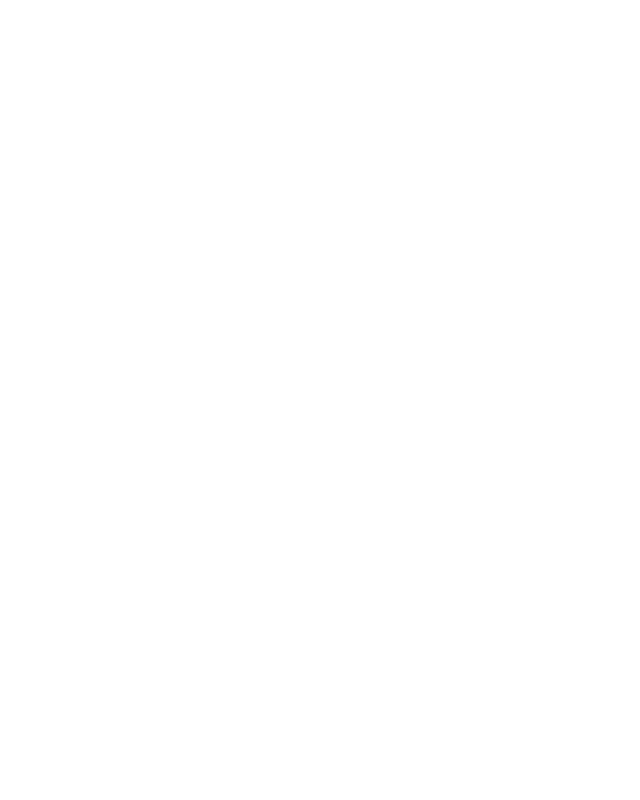
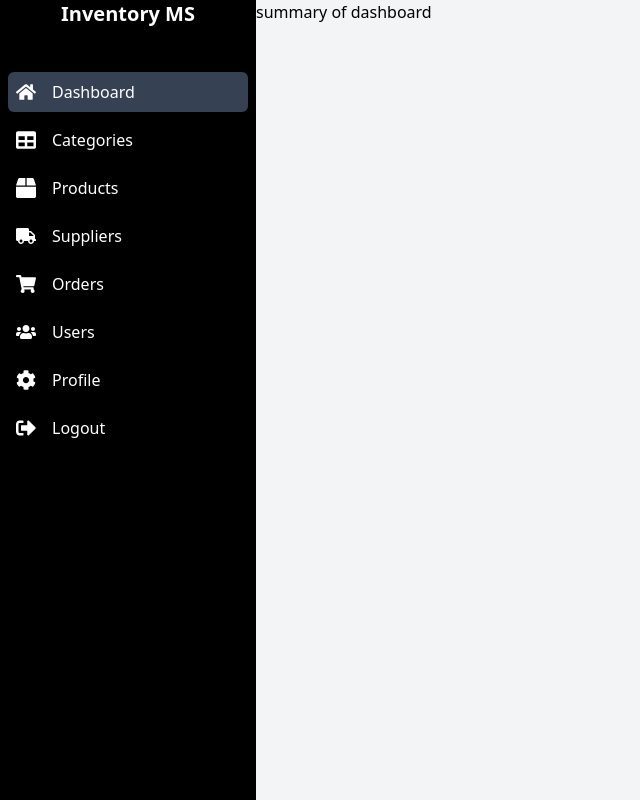
Before and after one commit to Mlowegene/Inventory-MS, a React (Vite) app in the folder frontend/: page /admin-dashboard in a window 1280 px wide. Before the commit this address had no page. Shown: the whole page, without its empty margins (0-640 px from the left). Built offline with nearby package versions, Linux system fonts and the light colour scheme; sample sign-in values are in the browser's storage.

Commit message:
feat: created sidebar for admin

```diff
--- a/frontend/src/App.jsx
+++ b/frontend/src/App.jsx
@@ -3,6 +3,7 @@ import { BrowserRouter as Router, Routes, Route } from "react-router";
 import Root from "./utils/root";
 import Login from "./pages/login";
 import ProtectedRoutes from "./utils/ProtectedRoutes";
+import Dashboard from "./pages/Dashboard";
 
 function App() {
   return (
@@ -10,13 +11,22 @@ function App() {
       <Routes>
         <Route path="/" element={<Root />} />
         <Route
-          path="/admin/dashboard"
+          path="/admin-dashboard"
           element={
             <ProtectedRoutes requiredRole={["admin"]}>
-              <h1>admin dashboard</h1>
+              <Dashboard />
             </ProtectedRoutes>
           }
-        />
+        >
+          <Route index element={<h2>summary of dashboard</h2>} />
+          <Route path="categories" element={<h2>Categories</h2>} />
+          <Route path="products" element={<h2>Products</h2>} />
+          <Route path="suppliers" element={<h2>Suppliers</h2>} />
+          <Route path="orders" element={<h2>Orders</h2>} />
+          <Route path="users" element={<h2>Users</h2>} />
+          <Route path="profile" element={<h2>Profile</h2>} />
+          <Route path="logout" element={<h2>Logout</h2>} />
+        </Route>
         <Route
           path="/customer/dashboard"
           element={<h1>Customer dashboard</h1>}
--- /dev/null
+++ b/frontend/src/components/Sidebar.jsx
@@ -0,0 +1,95 @@
+import {
+  FaBox,
+  FaCog,
+  FaHome,
+  FaShoppingCart,
+  FaSignOutAlt,
+  FaTable,
+  FaTruck,
+  FaUsers,
+} from "react-icons/fa";
+import { NavLink } from "react-router";
+
+function Sidebar() {
+  const menuItems = [
+    {
+      name: "Dashboard",
+      path: "/admin-dashboard",
+      icon: <FaHome />,
+      isParent: true,
+    },
+    {
+      name: "Categories",
+      path: "/admin-dashboard/categories",
+      icon: <FaTable />,
+      isParent: false,
+    },
+    {
+      name: "Products",
+      path: "/admin-dashboard/products",
+      icon: <FaBox />,
+      isParent: false,
+    },
+    {
+      name: "Suppliers",
+      path: "/admin-dashboard/suppliers",
+      icon: <FaTruck />,
+      isParent: false,
+    },
+    {
+      name: "Orders",
+      path: "/admin-dashboard/orders",
+      icon: <FaShoppingCart />,
+      isParent: false,
+    },
+    {
+      name: "Users",
+      path: "/admin-dashboard/users",
+      icon: <FaUsers />,
+      isParent: false,
+    },
+    {
+      name: "Profile",
+      path: "/admin-dashboard/profile",
+      icon: <FaCog />,
+      isParent: false,
+    },
+    {
+      name: "Logout",
+      path: "/admin-dashboard/logout",
+      icon: <FaSignOutAlt />,
+      isParent: false,
+    },
+  ];
+
+  return (
+    <div className="flex flex-col h-screen bg-black text-white w-16 md:w-64 fixed">
+      <div className="h-16 flex flex-items justify-center">
+        <span className="hidden md:block text-xl font-bold">Inventory MS</span>
+        <span className="md:hidden text-xl font-bold">IMS</span>
+      </div>
+
+      <div>
+        <ul className="space-y-2 p-2">
+          {menuItems.map((item) => (
+            <li key={item.name}>
+              <NavLink
+                end={item.isParent}
+                to={item.path}
+                className={({ isActive }) =>
+                  (isActive ? "bg-gray-700 " : "") +
+                  "flex items-center p-2 rounded-md hover:bg-gray-700 transition duration-200"
+                }
+              >
+                <span className="text-xl">{item.icon}</span>
+                <span className="ml-4 hidden md:block">{item.name}</span>
+              </NavLink>
+            </li>
+          ))}
+        </ul>
+      </div>
+    </div>
+  );
+}
+
+export default Sidebar;
--- /dev/null
+++ b/frontend/src/pages/Dashboard.jsx
@@ -0,0 +1,17 @@
+import { Outlet } from "react-router";
+import Sidebar from "../components/Sidebar";
+
+function Dashboard() {
+  return (
+    <div>
+      <div className="flex">
+        <Sidebar />
+        <div className="flex-1 ml-16 md:ml-64 bg-gray-100 min-h-screen">
+            <Outlet />
+        </div>
+      </div>
+    </div>
+  );
+}
+
+export default Dashboard;
```
